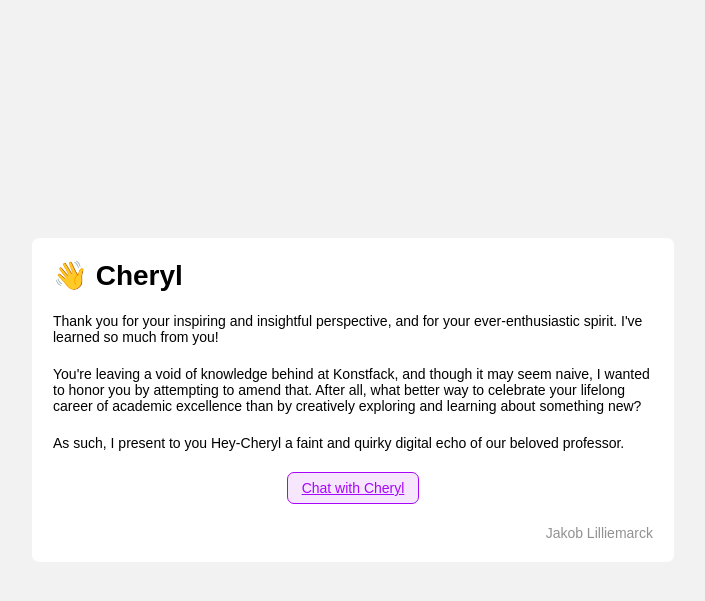
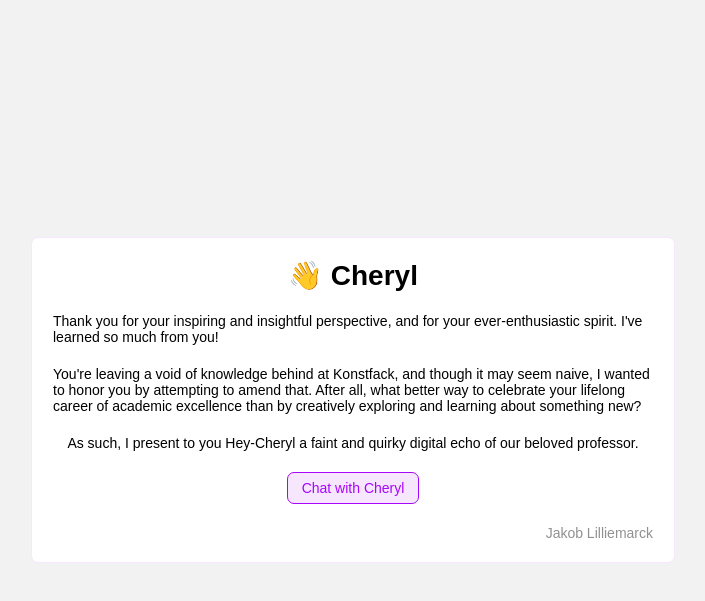
Before and after one commit to jakob-lilliemarck/hey-cheryl, a Flask app: page / in a window 1280 px wide. Shown: the top 601 px of the page, without its empty margins (287-992 px from the left). Run offline with Flask 3, Linux system fonts and the light colour scheme; parts of the project's set-up code (start-up, migrations or seed data) failed here and were passed over; some libraries are stand-ins or nearby versions.

Commit message:
fix: nicer about

```diff
--- a/templates/about.html
+++ b/templates/about.html
@@ -14,11 +14,14 @@
                 width: 100%;
                 background: #fff;
                 border-radius: var(--border-radius);
+                border: 1px solid var(--assistant-bg);
                 padding: var(--spacing-xl);
+                font-size: 1rem;
                 display: flex;
                 flex-direction: column;
+                align-items: center;
+                justify-content: center;
                 gap: var(--spacing-xl);
-                font-size: 1rem;
             }
             a {
                 display: inline-block;
@@ -30,6 +33,7 @@
                 border-color: var(--assistant-accent);
                 border-radius: var(--border-radius);
                 padding: var(--spacing-md) var(--spacing-lg);
+                text-decoration: none;
             }
             a:active {
                 color
```
